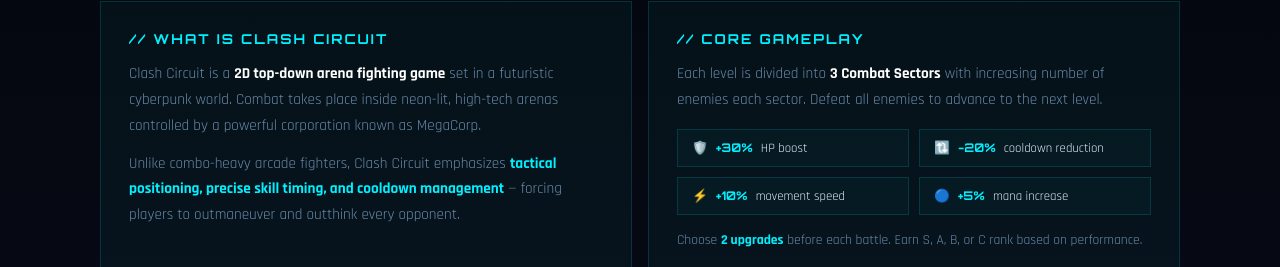
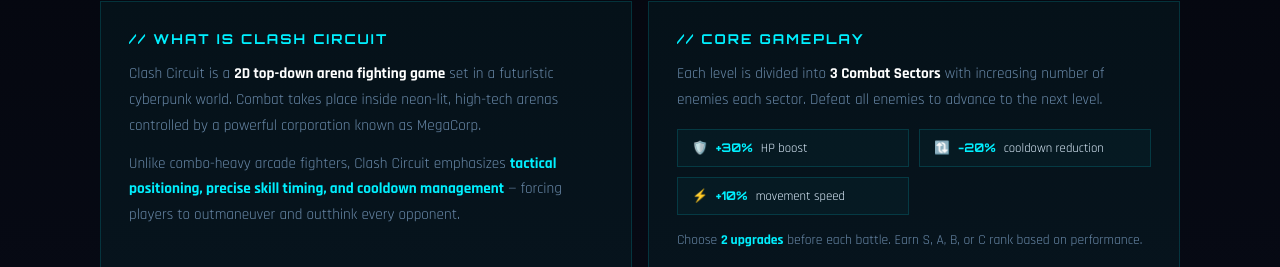
Before and after one commit to paoloperalta246/clash-circuit-website, a React (Vite) app: page / in a window 1280 px wide. Shown: the part 1229-1496 px from the top of the page. Built offline with nearby package versions, Linux system fonts and the light colour scheme.

Commit message:
removed mana increase message

```diff
--- a/src/components/Features.jsx
+++ b/src/components/Features.jsx
@@ -57,7 +57,7 @@ export default function Features() {
                   <div className="upgrade-pill">🛡️ <span>+30% HP boost</span></div>
                   <div className="upgrade-pill">🔃 <span>-20% CD reduction</span></div>
                   <div className="upgrade-pill">⚡ <span>+10% movement speed</span></div>
-                  <div className="upgrade-pill">🔵 <span>+5% mana increase</span></div>
+                  {/* <div className="upgrade-pill">🔵 <span>+5% mana increase</span></div> */}
                 </div>
               )}
 
--- a/src/components/Overview.jsx
+++ b/src/components/Overview.jsx
@@ -59,7 +59,7 @@ export default function Overview() {
               <div className="upgrade-pill">🛡️ <span>+30% </span> HP boost</div>
               <div className="upgrade-pill">🔃 <span>-20% </span> cooldown reduction</div>
               <div className="upgrade-pill">⚡ <span>+10% </span> movement speed</div>
-              <div className="upgrade-pill">🔵 <span>+5% </span> mana increase</div>
+              {/* <div className="upgrade-pill">🔵 <span>+5% </span> mana increase</div> */}
             </div>
             <p className="choose-note">
               Choose <strong className="blue">2 upgrades</strong> before each battle. Earn
```
